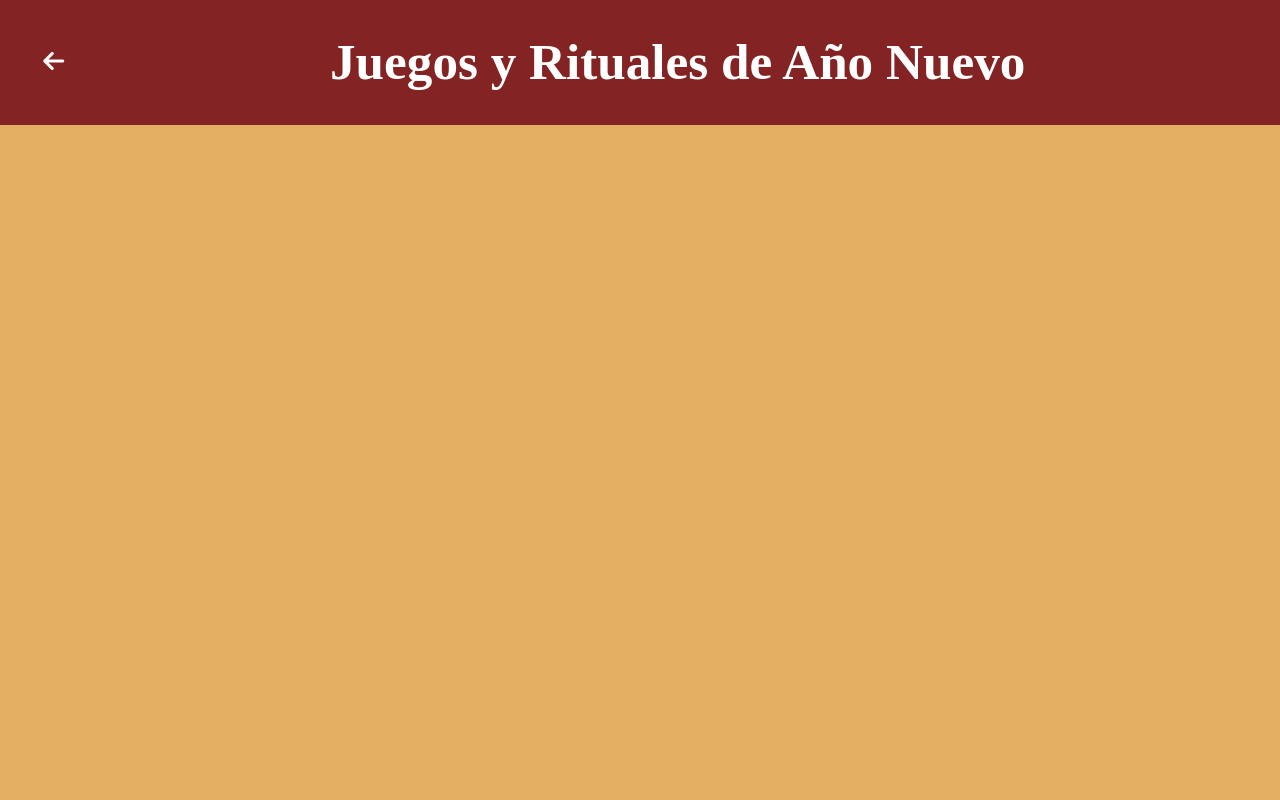
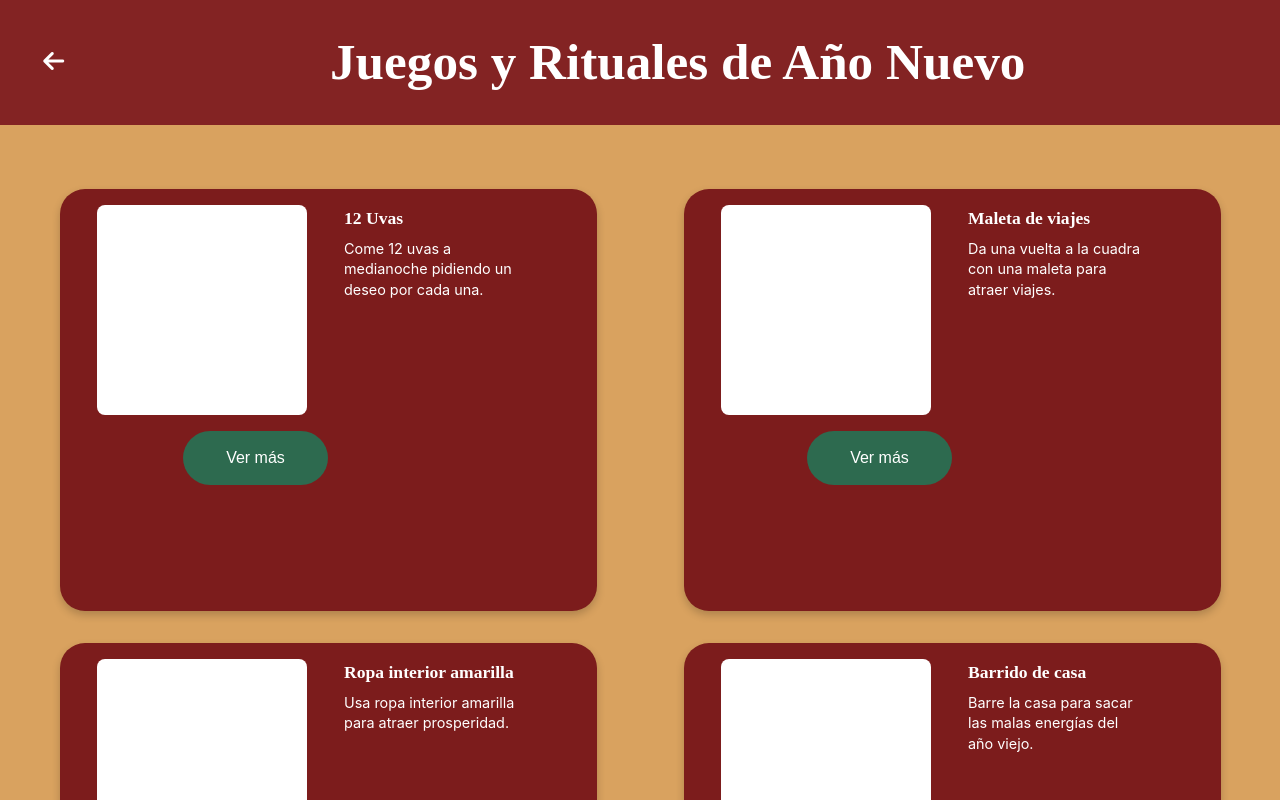
Before and after one commit to srodriguezsu/parranda, a React (Vite) app: page /juegos-y-rituales in a window 1280 px wide. Shown: the top 800 px of the page. Built offline with nearby package versions, Linux system fonts and the light colour scheme.

Commit message:
Avance en juegosPage.jsx

```diff
--- a/src/pages/homePage.jsx
+++ b/src/pages/homePage.jsx
@@ -21,13 +21,13 @@ const HomePage = () => {
                 alt="Arbol de Navidad"
 
             />
-
+            <Link to="/juegos-y-rituales">
             <img
                 className="puerta-image"
                 src="/src/assets/Puerta_abierta.svg"
                 alt="Puerta Abierta"
-
             />
+            </Link>
             <img
                 className="main-image"
                 src="/src/assets/Sofa.svg"
--- /dev/null
+++ b/src/pages/juegosPage.css
@@ -0,0 +1,85 @@
+.rituales-container {
+  background-color: #D9A25F;
+  padding: 2rem;
+  min-height: 100vh;
+}
+
+.tarjetas-grid {
+  display: grid;
+  grid-template-columns: repeat(auto-fit, minmax(505px, 1fr));
+  gap: 2rem;
+  justify-items: center;
+  margin-top: 2rem;
+}
+
+.tarjeta-ritual {
+  background-color: #7C1C1C;
+  width: 505px;
+  height: 390px;
+  display: flex;
+  flex-direction: row;
+  padding: 16px;
+  border-radius: 25px;
+  color: white;
+  box-shadow: 0 4px 8px rgba(0,0,0,0.2);
+  gap: 16px;
+}
+
+.lado-izquierdo {
+  display: flex;
+  flex-direction: column;
+  align-items: center;
+  width: 50%;
+}
+
+.imagen-ritual {
+  width: 100%;
+  max-width: 210px;
+  height: 210px;
+  object-fit: cover;
+  border-radius: 8px;
+  margin-bottom: 16px;
+}
+
+.lado-derecho {
+  width: 175px;
+  height: 213px;
+  display: flex;
+  flex-direction: column;
+  justify-content: start;
+}
+
+.lado-derecho h3 {
+  font-size: 1.1rem;
+  margin: 0 0 0.5rem 0;
+}
+
+.lado-derecho p {
+  font-size: 0.9rem;
+  line-height: 1.4;
+  margin: 0;
+}
+
+.contenedor-boton {
+  display: flex;
+  justify-content: end;
+  width: 100%;
+}
+
+.btn-vermas {
+  width: 145px;
+  height: 54px;
+  background-color: #2D6A4F;
+  color: white;
+  font-size: 1rem;
+  font-weight: 500;
+  border: none;
+  border-radius: 95px;
+  cursor: pointer;
+  transition: background-color 0.3s ease;
+}
+
+.btn-vermas:hover {
+  background-color: #40916C;
+  transform: scale(1.03);
+}
--- a/src/pages/juegosPage.jsx
+++ b/src/pages/juegosPage.jsx
@@ -1,13 +1,68 @@
 import React from 'react';
 import Header from "../components/header/index.jsx";
+import './juegosPage.css';
 
+const rituales = [
+  {
+    id: 1,
+    nombre: "12 Uvas",
+    descripcion: "Come 12 uvas a medianoche pidiendo un deseo por cada una.",
+    imagen: "/src/assets/frame_1.svg",
+  },
+  {
+    id: 2,
+    nombre: "Maleta de viajes",
+    descripcion: "Da una vuelta a la cuadra con una maleta para atraer viajes.",
+    imagen: "/src/assets/frame_1.svg",
+  },
+  {
+    id: 3,
+    nombre: "Ropa interior amarilla",
+    descripcion: "Usa ropa interior amarilla para atraer prosperidad.",
+    imagen: "/src/assets/frame_1.svg",
+  },
+  { id: 4,
+    nombre: "Barrido de casa",
+    descripcion: "Barre la casa para sacar las malas energías del año viejo.",
+    imagen: "/src/assets/frame_1.svg",
+  },
+  { id: 5,
+    nombre: "Brindis con champán",
+    descripcion: "Brinda con champán a la medianoche para celebrar el nuevo año.",
+    imagen: "/src/assets/frame_1.svg",
+  },
+  { id: 6,
+    nombre: "Velas de colores",
+    descripcion: "Enciende velas de diferentes colores para atraer diversas energías.",
+    imagen: "/src/assets/frame_1.svg",
+  },
+  // Agrega más rituales aquí...
+];
 
 const JuegosPage = () => {
     return (
-        <div>
-            <Header pageTitle={"Juegos y Rituales de Año Nuevo"}/>
+    <div>
+      <Header pageTitle={"Juegos y Rituales de Año Nuevo"} />
+      <div className="rituales-container">
+         <div className="tarjetas-grid">
+            {rituales.map((ritual) => (
+                <div className="tarjeta-ritual" key={ritual.id}>
+                    <div className="lado-izquierdo">
+                    <img src={ritual.imagen} alt={ritual.nombre} className="imagen-ritual" />
+                    <div className="contenedor-boton">
+                      <button className="btn-vermas">Ver más</button>
+                    </div>
+                </div>
+                <div className="lado-derecho">
+                <h3>{ritual.nombre}</h3>
+                 <p>{ritual.descripcion}</p>
+                </div>
+            </div>
+        ))}
         </div>
-    );
+      </div>
+    </div>
+  );
 };
 
 export default JuegosPage;
```
Also changed, not shown: src/assets/Frame_1.png (added), src/assets/Frame_1.svg (added).
